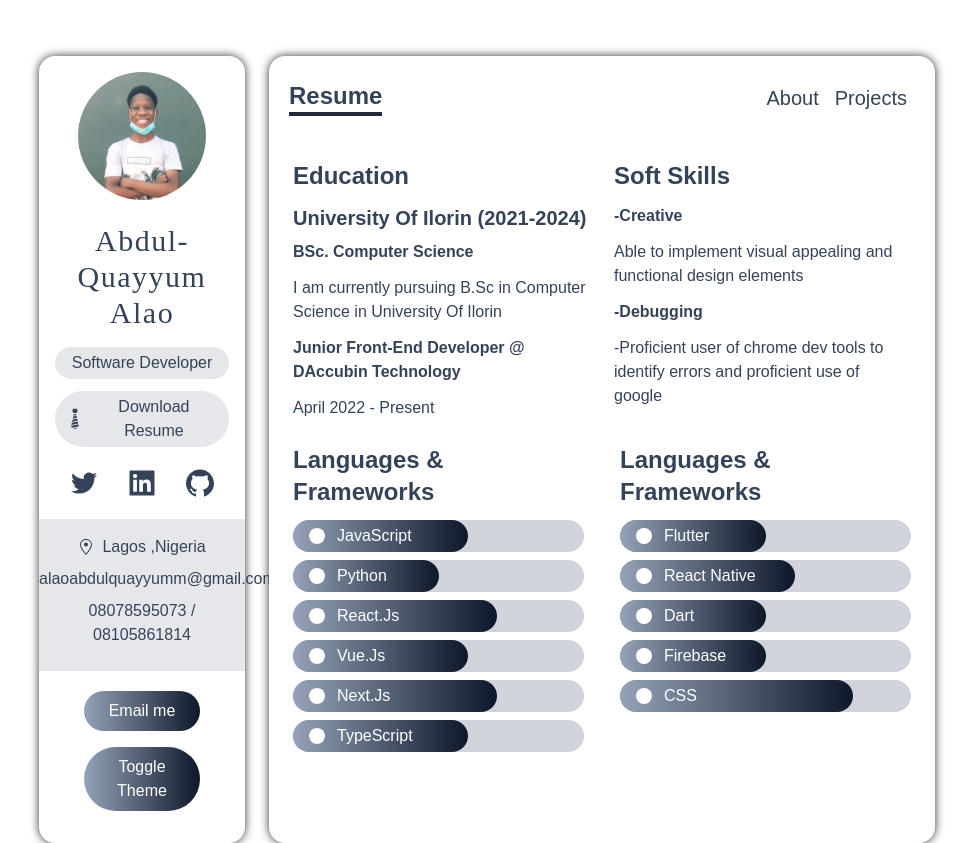
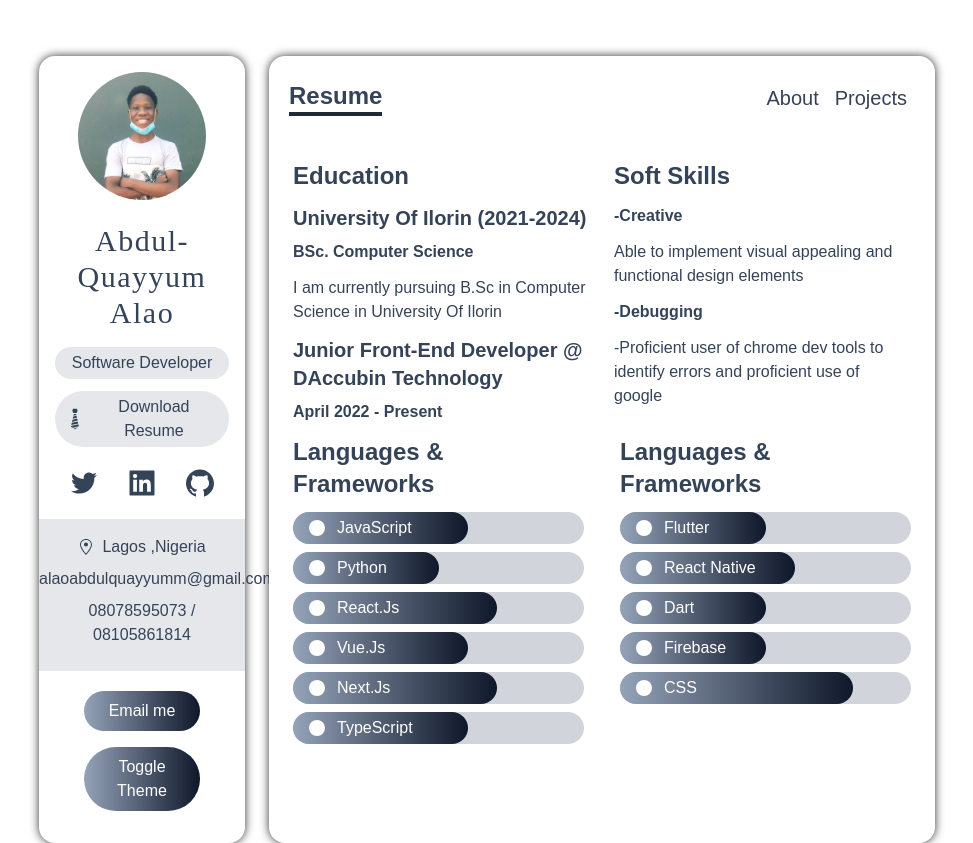
Before and after one commit to AbdulQuayyum/portfolio, a Next.js app: page /resume in a window 1280 px wide. Shown: the whole page, without its empty margins (153-1126 px from the left). Built offline with nearby package versions, Linux system fonts and the light colour scheme.

Commit message:
first commit

```diff
--- a/pages/resume.tsx
+++ b/pages/resume.tsx
@@ -33,8 +33,8 @@ const Resume = () => {
             <p className="my-3">
               I am currently pursuing B.Sc in Computer Science in University Of Ilorin
             </p>
-            <p className="font-semibold">Junior Front-End Developer @ DAccubin Technology</p>
-            <p className="my-3">
+            <p className="my-2 text-xl font-bold">Junior Front-End Developer @ DAccubin Technology</p>
+            <p className="font-semibold">
               April 2022 - Present
             </p>
           </div>
```
